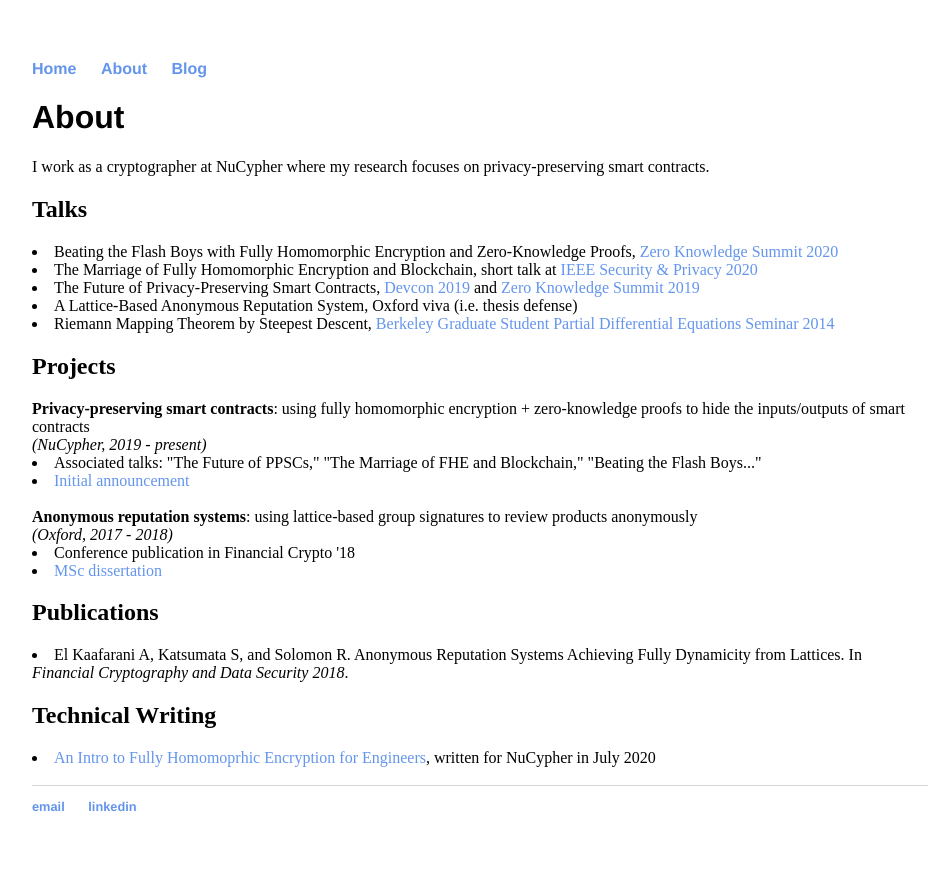
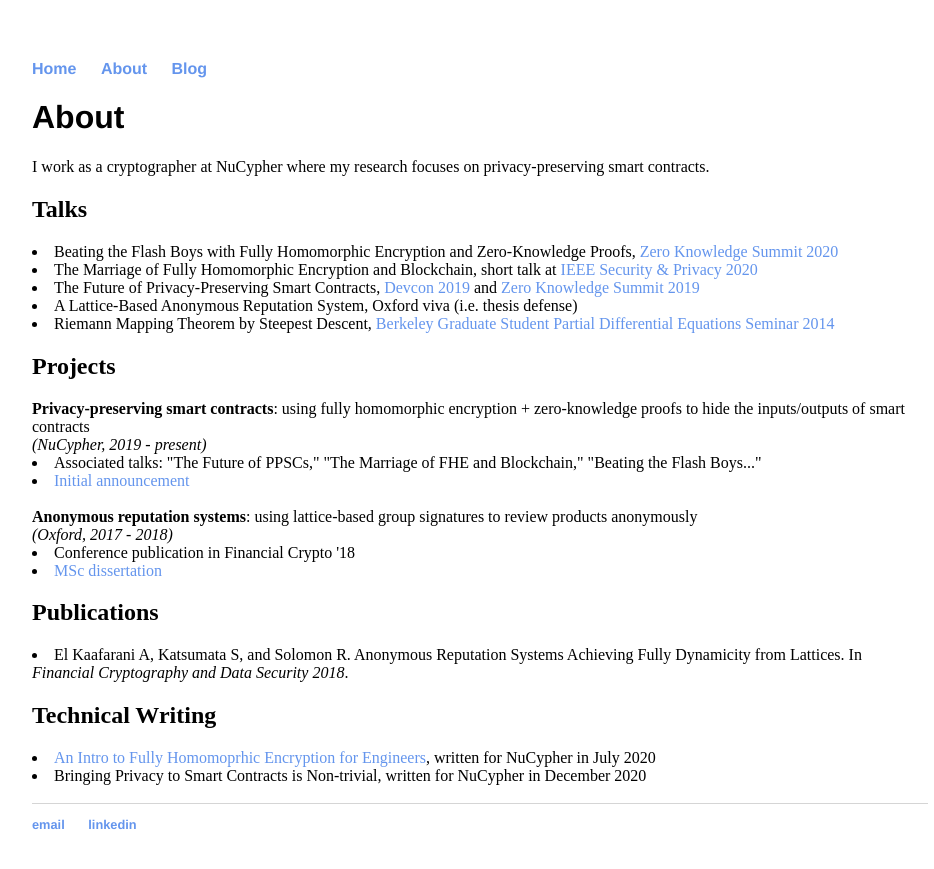
Before and after one commit to ravital/ravital.github.io, a Jekyll site: the page built from about/index.html, in a window 1280 px wide. Shown: the top 869 px of the page, without its empty margins (160-1094 px from the left). Built offline with Jekyll 4.4.1, drawn with Linux system fonts in a browser that asks for light colours.

Commit message:
Update index.html

```diff
--- a/about/index.html
+++ b/about/index.html
@@ -29,6 +29,7 @@ title: About Ravital Solomon
 
 			<h2>Technical Writing</h2>
 			<li><a href="https://blog.nucypher.com/an-engineers-guide-to-fully-homomorphic-encryption/">An Intro to Fully Homomoprhic Encryption for Engineers</a>, written for NuCypher in July 2020</li>
+			<li>Bringing Privacy to Smart Contracts is Non-trivial, written for NuCypher in December 2020</li>
 
 			<br>
 		</div>
```
